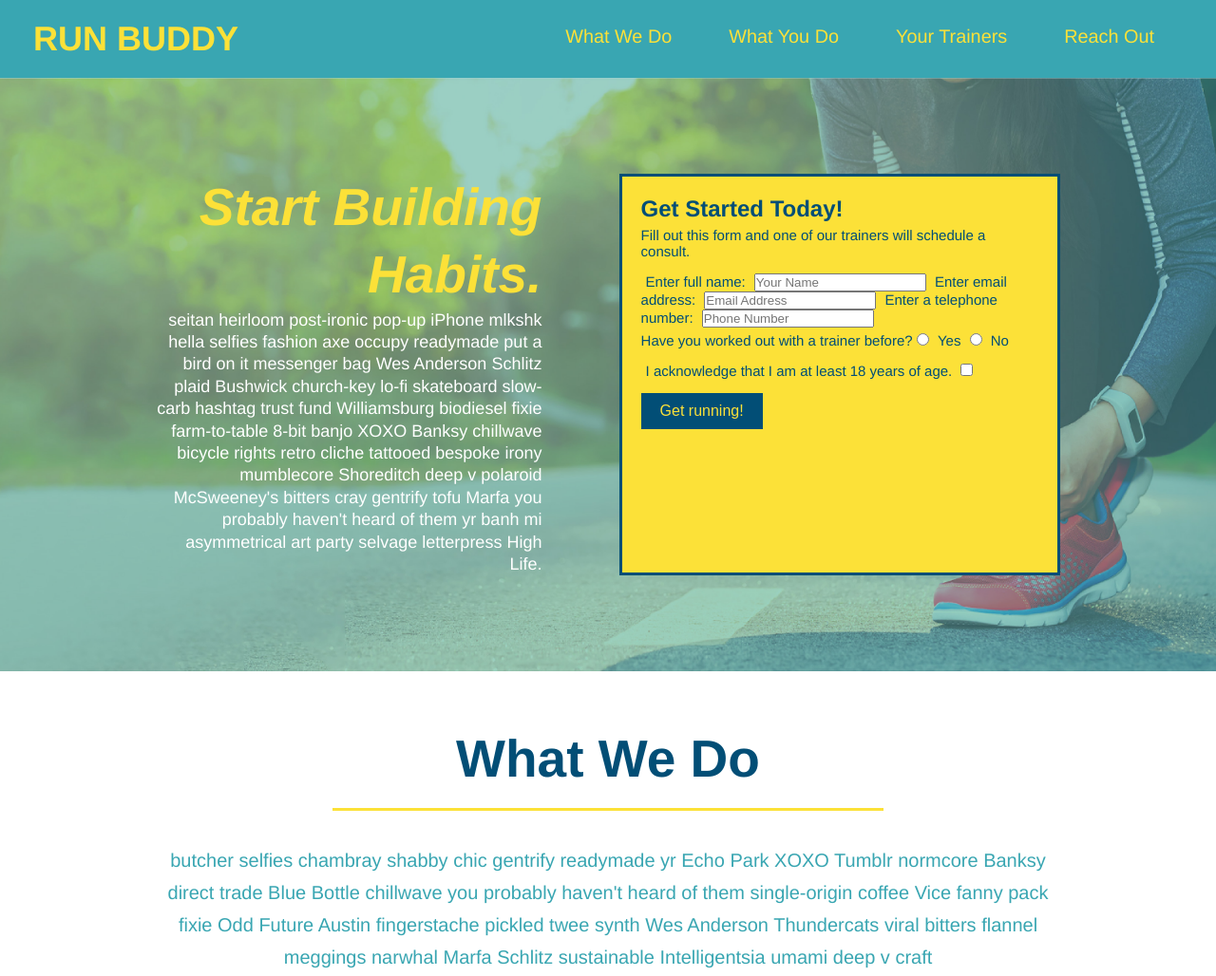
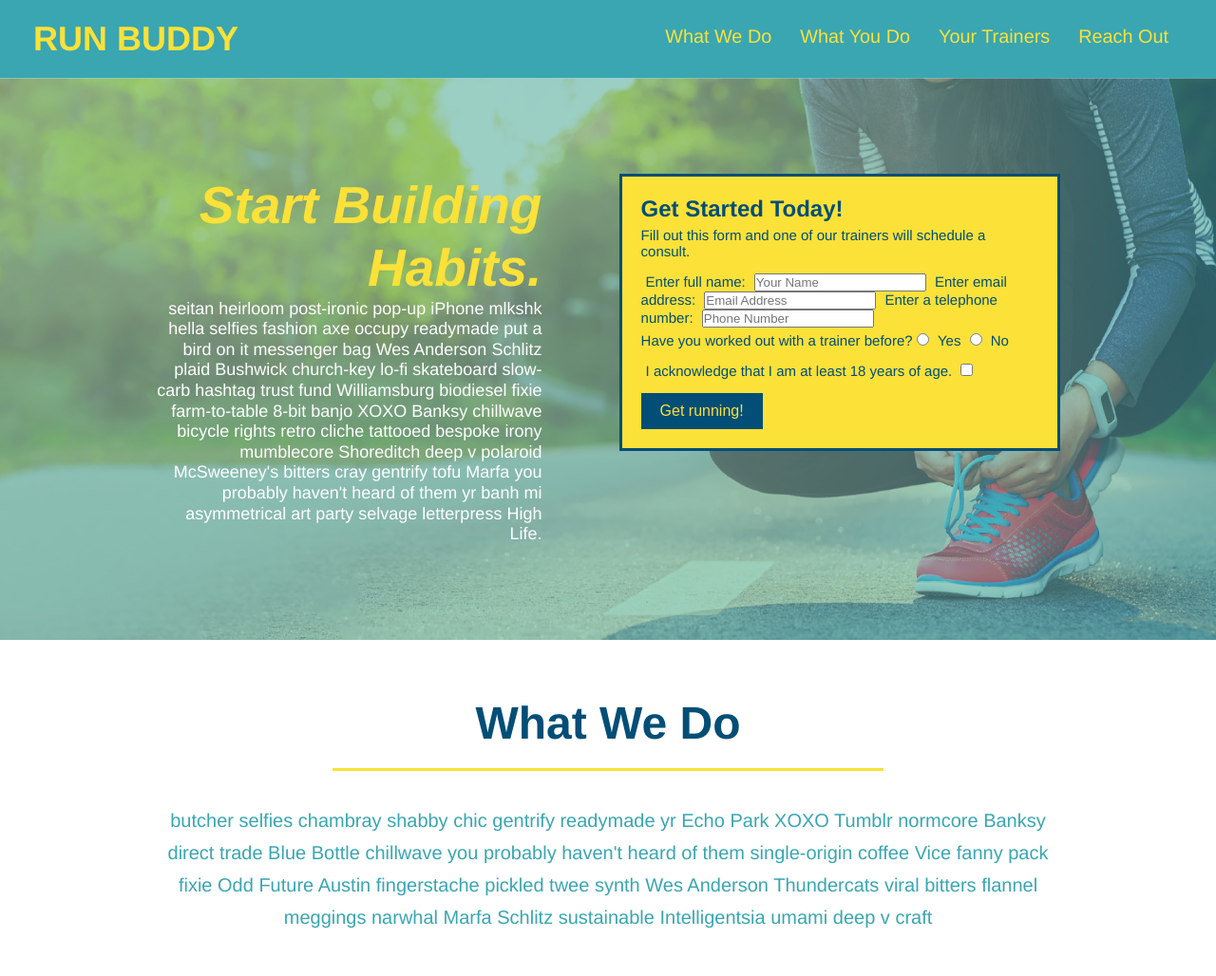
Before and after one commit to embrown92/run-buddy, a plain HTML site: page index.html in a window 1280 px wide. Shown: the top 1028 px of the page at 95% size. Drawn offline with Linux system fonts and the light colour scheme.

Commit message:
added feature/mediaqueries branch

```diff
--- a/assets/css/style.css
+++ b/assets/css/style.css
@@ -51,7 +51,7 @@ header nav ul {
 }
 
 header nav ul li a {
-  margin: 0 30px;
+  padding: 10px 15px;
   font-weight: lighter;
   font-size: 1.55vw;
 }
@@ -79,6 +79,7 @@ section {
   display: flex;
   justify-content: center;
   flex-wrap: wrap;
+  align-items: flex-start;
 }
 
 .hero-cta {
@@ -87,7 +88,7 @@ section {
   margin: 3.5%;
   color: #fff;
   font-size: 18px;
-  line-height: 1.3;
+  line-height: 1.2;
 }
 
 .hero-cta h2 {
@@ -141,7 +142,7 @@ section {
 
 /*---SECTION STYLE START---*/
 .section-title {
-  font-size: 55px;
+  font-size: 48px;
   border-bottom: 3px solid;
   color: #024e76;
   padding-bottom: 20px;
```
